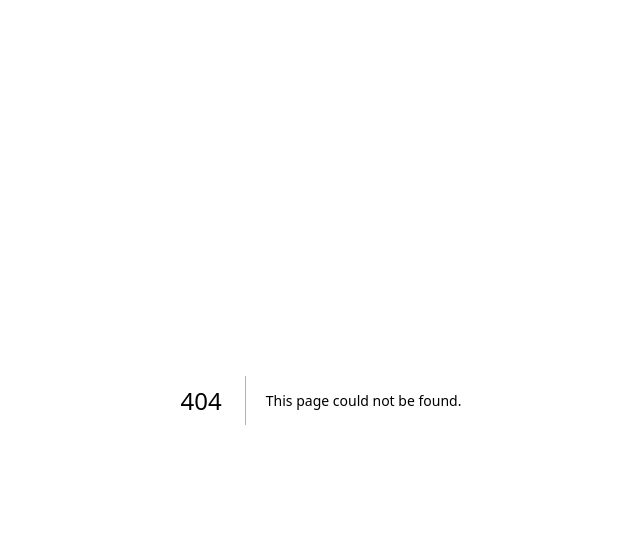
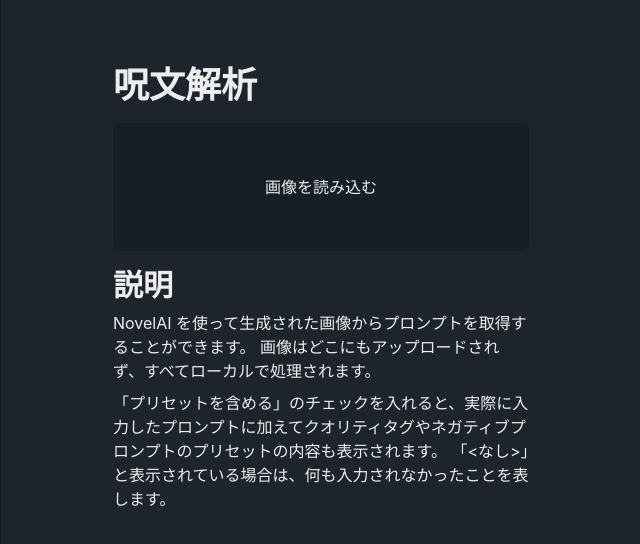
Before and after one commit to AI-Creators-Society/NAIWizard, a Next.js app: page /loader in a window 1280 px wide. Before the commit this address had no page. Shown: the top 544 px of the page, without its empty margins (319-959 px from the left). Built offline with nearby package versions, Linux system fonts and the light colour scheme.

Commit message:
prompt loader page

```diff
--- a/src/components/widget/promptDisplay.tsx
+++ b/src/components/widget/promptDisplay.tsx
@@ -3,6 +3,7 @@ import { useEffect, useMemo, useState } from "react"
 import { useLocale } from "../../hooks/useLocale"
 import { usePrompts } from "../../hooks/usePrompts"
 import { PromptCore } from "../../types/prompt"
+import BrandSwitch from "../common/BrandSwitch"
 
 interface ImportedPrompt {
     prompt: PromptCore
@@ -12,9 +13,10 @@ interface ImportedPrompt {
 interface Props {
     original: ImportedPrompt
     addition: ImportedPrompt
+    noSaveButton?: boolean
 }
 
-const PromptDisplay = ({ original, addition }: Props) => {
+const PromptDisplay = ({ original, addition, noSaveButton = false }: Props) => {
     const { t } = useLocale()
     const [isOriginal, setIsOriginal] = useBoolean(false)
     const [prompt, compiled] = useMemo(() => {
@@ -43,6 +45,7 @@ const PromptDisplay = ({ original, addition }: Props) => {
                 {compiled === "" ? "<なし>" : compiled}
             </Text>
             <HStack my={"2"}>
+                {noSaveButton || (
                     <Button
                         size={"sm"}
                         variant={"outline"}
@@ -53,15 +56,15 @@ const PromptDisplay = ({ original, addition }: Props) => {
                     >
                         保存
                     </Button>
+                )}
                 <Button size={"sm"} variant={"outline"} colorScheme={"brand"} onClick={onCopy}>
                     {hasCopied ? "コピー！" : "コピー"}
                 </Button>
 
                 <Spacer />
 
-                <Switch
+                <BrandSwitch
                     defaultChecked={isOriginal}
-                    colorScheme={"brand"}
                     onChange={() => {
                         setIsOriginal.toggle()
                     }}
--- a/src/components/widget/promptLoaderDisplay.tsx
+++ b/src/components/widget/promptLoaderDisplay.tsx
@@ -6,17 +6,18 @@ import ValueDisplay from "./valueDisplay"
 
 interface Props {
     metaInfo: NAIMetaInfo
+    noSaveButton?: boolean
 }
 
-const PromptLoaderDisplay = ({ metaInfo }: Props) => {
+const PromptLoaderDisplay = ({ metaInfo, noSaveButton = false }: Props) => {
     const { t } = useLocale()
     return (
         <Box p={"2"}>
             {/* ポジティブプロンプト */}
-            <PromptDisplay {...metaInfo.positive} />
+            <PromptDisplay {...metaInfo.positive} noSaveButton={noSaveButton} />
 
             {/* ネガティブプロンプト */}
-            <PromptDisplay {...metaInfo.negative} />
+            <PromptDisplay {...metaInfo.negative} noSaveButton={noSaveButton} />
 
             {/* シード */}
             <ValueDisplay title={t.SEED} value={metaInfo.seed.toString()} />
--- a/src/locales/ja.ts
+++ b/src/locales/ja.ts
@@ -18,8 +18,8 @@ export default {
     SETTINGS: "設定",
     TOGGLE_ENABLE: "有効/無効切り替え",
     SEED_GENERATOR: "乱数機",
-    PROMPT_LOADER: "呪文解析 {{{ベータ}}}",
-    PROMPT_LOADER_UPLOAD: "画像をアップロード",
+    PROMPT_LOADER: "呪文解析",
+    PROMPT_LOADER_UPLOAD: "画像を読み込む",
     PROMPT_LOADER_DND: "ここにドロップして読み込む",
     K_EULER_A: "k_euler_ancestral",
     K_EULER: "k_euler",
--- /dev/null
+++ b/src/pages/loader.tsx
@@ -0,0 +1,98 @@
+import { Box, Center, Container, Heading, HStack, Image, Text, useBoolean, VStack } from "@chakra-ui/react"
+import { useLocale } from "../hooks/useLocale"
+import { useDropzone } from "react-dropzone"
+import { useCallback, useEffect, useState } from "react"
+import { useImageMeta } from "../hooks/useImageMeta"
+import PromptLoaderDisplay from "../components/widget/promptLoaderDisplay"
+
+const Page = () => {
+    const { t } = useLocale()
+    const [hovering, setHovering] = useBoolean(false)
+
+    const onDrop = useCallback((files: File[]) => {
+        console.log("files:", files)
+    }, [])
+
+    const { getRootProps, getInputProps, isDragActive, acceptedFiles } = useDropzone({
+        onDrop,
+    })
+
+    const [image, setImage] = useState<File | undefined>(undefined)
+    const { imageMetaInfo, getImageMetaInfo } = useImageMeta()
+
+    useEffect(() => {
+        if (acceptedFiles.length > 0) {
+            setImage(acceptedFiles[0])
+        }
+    }, [acceptedFiles])
+
+    useEffect(() => {
+        if (image) {
+            getImageMetaInfo(image)
+        }
+    }, [image])
+    return (
+        <Container maxW={"container.sm"} h={"full"} backgroundColor={"background.secondary"} overflow={"hidden"}>
+            <Box m={"8"} py={"4"} px={"16"} h={"full"}>
+                <Heading my={"4"} fontWeight={"semibold"}>
+                    {t.PROMPT_LOADER}
+                </Heading>
+
+                {/* アップローダー/サムネ */}
+
+                <Center
+                    position={"relative"}
+                    w={"full"}
+                    minH={"32"}
+                    p={"2"}
+                    backgroundColor={"background.main"}
+                    border={"1px"}
+                    borderColor={hovering ? "gray.500" : "transparent"}
+                    rounded={"md"}
+                    onMouseEnter={() => {
+                        setHovering.on()
+                    }}
+                    onMouseLeave={() => {
+                        setHovering.off()
+                    }}
+                    cursor={"pointer"}
+                    {...getRootProps()}
+                >
+                    <>
+                        <input {...getInputProps()} />
+
+                        {image && <Image maxH={"40"} fit={"cover"} src={URL.createObjectURL(image)} alt={image.name} />}
+
+                        <Center position={"absolute"} h={"full"}>
+                            {isDragActive ? (
+                                <Text>{t.PROMPT_LOADER_DND}</Text>
+                            ) : image ? null : (
+                                <Text decoration={hovering ? "underline" : ""}>{t.PROMPT_LOADER_UPLOAD}</Text>
+                            )}
+                        </Center>
+
+                        <Box position={"absolute"} top={"0"} left={"0"}></Box>
+                    </>
+                </Center>
+
+                {/* 情報 */}
+                {imageMetaInfo ? <PromptLoaderDisplay metaInfo={imageMetaInfo} noSaveButton={true} /> : <></>}
+
+                {/* 説明文 */}
+                <Box my={"4"}>
+                    <Heading size={"lg"}>説明</Heading>
+                    <Text my={"2"}>
+                        NovelAI を使って生成された画像からプロンプトを取得することができます。
+                        画像はどこにもアップロードされず、すべてローカルで処理されます。
+                    </Text>
+                    <Text my={"2"}>
+                        「プリセットを含める」のチェックを入れると、実際に入力したプロンプトに加えてクオリティタグやネガティブプロンプトのプリセットの内容も表示されます。
+                        「{"<なし>"}」と表示されている場合は、何も入力されなかったことを表します。
+                    </Text>
+                </Box>
+            </Box>
+        </Container>
+    )
+}
+
+export default Page
```
Lines whose indentation alone changed are shown as unchanged.
